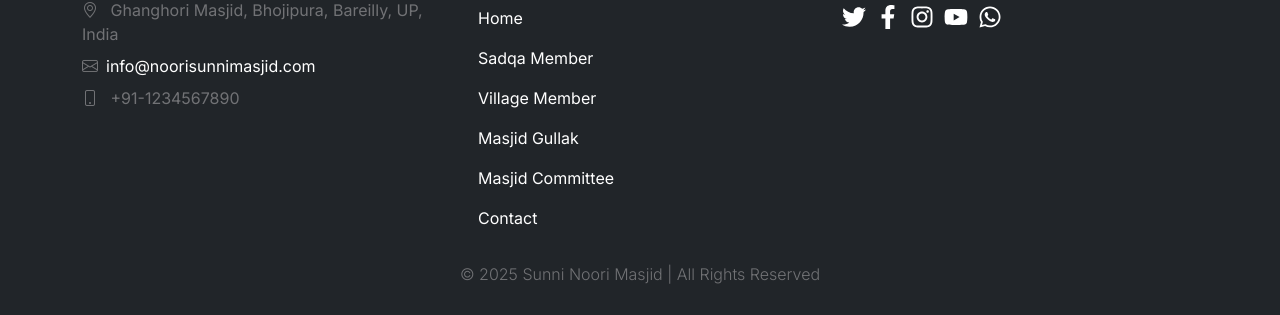
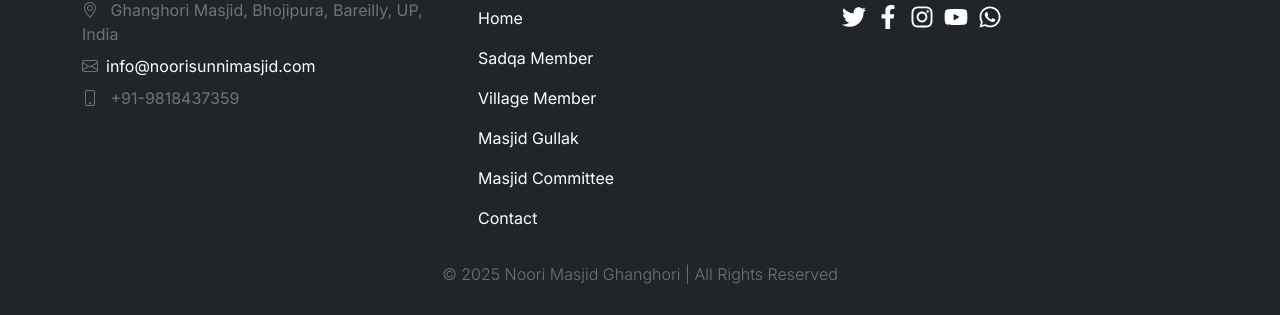
Before and after one commit to Farookh-Mansuri91/JamaMasjid, a Next.js app: page /MasjidCommitteeList in a window 1280 px wide. Shown: the part 911-1226 px from the top of the page. Built offline with nearby package versions, Linux system fonts and the light colour scheme; no server answers.

Commit message:
name update

```diff
--- a/src/app/component/common/Footer.js
+++ b/src/app/component/common/Footer.js
@@ -16,7 +16,7 @@
             <ul className="list-unstyled">
               <li><i className="bi-geo-alt me-2"></i> Ghanghori Masjid, Bhojipura, Bareilly, UP, India</li>
               <li><i className="bi-envelope me-2"></i><a href="mailto:info@noorisunnimasjid.com" className="text-white">info@noorisunnimasjid.com</a></li>
-              <li><i className="bi-phone me-2"></i> +91-1234567890</li>
+              <li><i className="bi-phone me-2"></i> +91-9818437359</li>
             </ul>
           </Col>
 
@@ -59,7 +59,7 @@
         {/* Footer Bottom Section */}
         <Row className="mt-4">
           <Col className="text-center">
-            <p>&copy; {new Date().getFullYear()} Sunni Noori Masjid | All Rights Reserved</p>
+            <p>&copy; {new Date().getFullYear()} Noori Masjid Ghanghori | All Rights Reserved</p>
           </Col>
         </Row>
       </Container>
```
